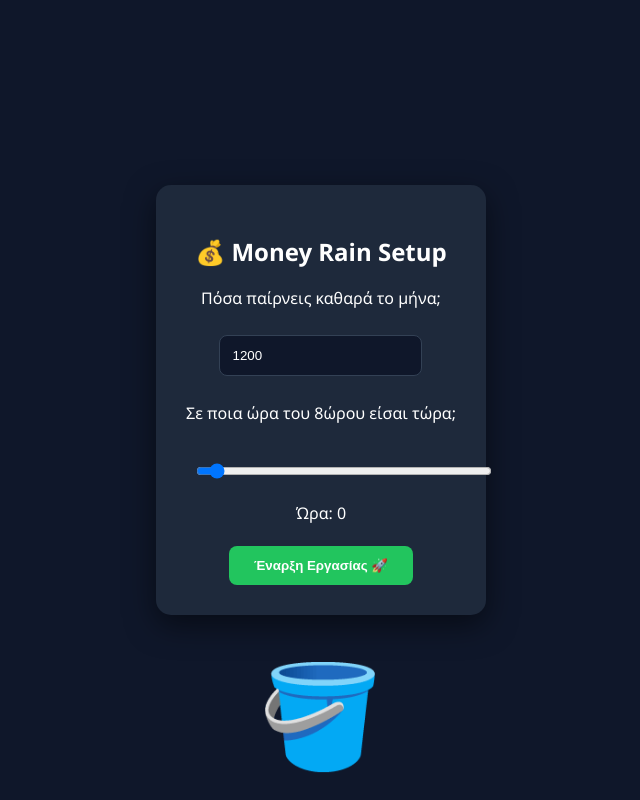
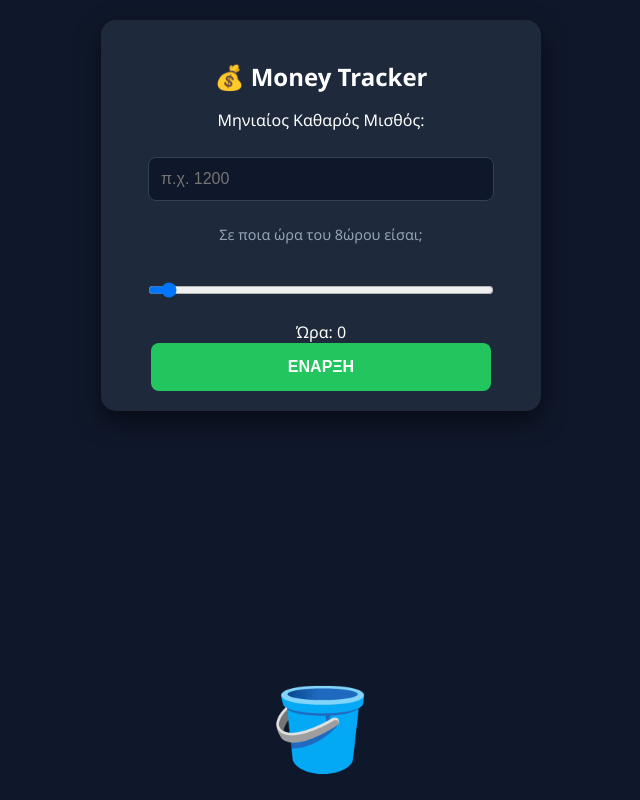
Before and after one commit to Panos997/The-Office-App, a Flask app: page / in a window 1280 px wide. Shown: the whole page, without its empty margins (319-959 px from the left). Run offline with Flask 3, Linux system fonts and the light colour scheme.

Commit message:
Update index.html

```diff
--- a/templates/index.html
+++ b/templates/index.html
@@ -1,104 +1,186 @@
 <!DOCTYPE html>
-<html>
+<html lang="el">
 <head>
-    <title>Money Workday Tracker</title>
+    <meta charset="UTF-8">
+    <meta name="viewport" content="width=device-width, initial-scale=1.0, maximum-scale=1.0, user-scalable=no">
+    <title>Money Bucket - The Office App</title>
     <style>
+        :root {
+            --bg-color: #0f172a;
+            --card-bg: #1e293b;
+            --success: #22c55e;
+            --accent: #fbbf24;
+        }
+
         body {
-            font-family: 'Segoe UI', sans-serif;
+            font-family: 'Segoe UI', Roboto, sans-serif;
             text-align: center;
-            background: #0f172a;
+            background: var(--bg-color);
             color: white;
             margin: 0;
             height: 100vh;
             overflow: hidden;
             display: flex;
             flex-direction: column;
-            justify-content: center;
         }
-        #setup-ui { z-index: 100; transition: opacity 0.5s; }
-        #work-ui { display: none; z-index: 100; padding: 20px; }
 
-        .card { background: #1e293b; padding: 30px; border-radius: 15px; box-shadow: 0 10px 30px rgba(0,0,0,0.5); display: inline-block; }
-        input, select { padding: 12px; border-radius: 8px; border: 1px solid #334155; background: #0f172a; color: white; margin: 10px; }
-        button { padding: 12px 25px; border-radius: 8px; border: none; background: #22c55e; color: white; cursor: pointer; font-weight: bold; }
+        /* Responsive Container */
+        .container {
+            padding: 20px;
+            z-index: 100;
+            width: 100%;
+            box-sizing: border-box;
+        }
 
-        /* Progress Bar */
-        .progress-container { width: 80%; background: #334155; height: 30px; border-radius: 15px; margin: 20px auto; overflow: hidden; position: relative; border: 2px solid #475569; }
-        #progress-bar { width: 0%; height: 100%; background: linear-gradient(90deg, #22c55e, #4ade80); transition: width 0.3s; }
-        #progress-text { position: absolute; width: 100%; top: 5px; font-weight: bold; color: white; text-shadow: 1px 1px 2px black; }
+        .card {
+            background: var(--card-bg);
+            padding: 20px;
+            border-radius: 15px;
+            box-shadow: 0 10px 25px rgba(0,0,0,0.5);
+            display: inline-block;
+            width: 90%;
+            max-width: 400px;
+        }
 
-        /* Bucket & Money */
-        #bucket { font-size: 100px; position: fixed; bottom: 20px; left: 50%; transform: translateX(-50%); z-index: 50; }
-        .money { position: absolute; font-size: 30px; z-index: 1; pointer-events: none; }
+        h2 { font-size: 1.5rem; margin-bottom: 10px; }
 
-        /* Fast Forward Slider */
-        .slider-box { margin-top: 20px; background: rgba(255,255,255,0.1); padding: 15px; border-radius: 10px; }
-        input[type=range] { width: 100%; cursor: pointer; }
+        input[type="number"], input[type="range"] {
+            width: 80%;
+            padding: 12px;
+            margin: 10px 0;
+            border-radius: 8px;
+            border: 1px solid #334155;
+            background: #0f172a;
+            color: white;
+            font-size: 16px; /* Prevent zoom on iOS */
+        }
+
+        button {
+            width: 85%;
+            padding: 15px;
+            border-radius: 8px;
+            border: none;
+            background: var(--success);
+            color: white;
+            font-weight: bold;
+            font-size: 1rem;
+            cursor: pointer;
+            touch-action: manipulation;
+        }
+
+        /* Progress Section */
+        #work-ui { display: none; width: 100%; }
+
+        .progress-container {
+            width: 85%;
+            background: #334155;
+            height: 25px;
+            border-radius: 12.5px;
+            margin: 15px auto;
+            overflow: hidden;
+            position: relative;
+        }
+
+        #progress-bar {
+            width: 0%;
+            height: 100%;
+            background: linear-gradient(90deg, #22c55e, #4ade80);
+            transition: width 0.4s ease;
+        }
+
+        #live-money { font-size: 2.5rem; color: var(--accent); margin: 10px 0; }
+
+        /* Bucket & Falling Money */
+        #bucket {
+            font-size: 80px;
+            position: fixed;
+            bottom: 20px;
+            left: 50%;
+            transform: translateX(-50%);
+            z-index: 50;
+            pointer-events: none;
+        }
+
+        .money {
+            position: absolute;
+            font-size: 30px;
+            z-index: 1;
+            pointer-events: none;
+            will-change: transform;
+        }
+
+        .slider-label { font-size: 0.9rem; color: #94a3b8; }
+
+        @media (max-width: 480px) {
+            #bucket { font-size: 60px; }
+            h2 { font-size: 1.2rem; }
+            #live-money { font-size: 2rem; }
+        }
     </style>
 </head>
 <body>
 
-    <div id="setup-ui">
+    <div class="container" id="setup-ui">
         <div class="card">
-            <h2>💰 Money Rain Setup</h2>
-            <p>Πόσα παίρνεις καθαρά το μήνα;</p>
-            <input type="number" id="salary" placeholder="π.χ. 1200" value="1200">
-            <br>
-            <p>Σε ποια ώρα του 8ώρου είσαι τώρα;</p>
+            <h2>💰 Money Tracker</h2>
+            <p>Μηνιαίος Καθαρός Μισθός:</p>
+            <input type="number" id="salary" placeholder="π.χ. 1200" pattern="\d*">
+
+            <p class="slider-label">Σε ποια ώρα του 8ώρου είσαι;</p>
             <input type="range" id="start-hour" min="0" max="8" step="0.5" value="0">
             <div id="hour-display">Ώρα: 0</div>
-            <br>
-            <button onclick="startApp()">Έναρξη Εργασίας 🚀</button>
+
+            <button onclick="startApp()">ΕΝΑΡΞΗ</button>
         </div>
     </div>
 
-    <div id="work-ui">
-        <h1 id="live-money">0.00€</h1>
+    <div class="container" id="work-ui">
+        <div id="live-money">0.00€</div>
         <div class="progress-container">
             <div id="progress-bar"></div>
-            <div id="progress-text">0%</div>
         </div>
-        <p id="stats-info"></p>
+        <div id="stats-info" style="font-size: 0.9rem; color: #94a3b8;"></div>
 
-        <div class="slider-box">
-            <label>Fast Forward (Άλλαξε την ώρα σου):</label><br>
+        <div style="margin-top: 20px;">
+            <p class="slider-label">Fast Forward / Διόρθωση ώρας:</p>
             <input type="range" id="live-hour-slider" min="0" max="8" step="0.01">
-            <div id="live-hour-text">Τρέχουσα ώρα: 0.00 / 8</div>
         </div>
-        <button onclick="location.reload()" style="background:#ef4444; margin-top:10px;">Reset</button>
+        <button onclick="location.reload()" style="background:#ef4444; margin-top:20px; width: auto; padding: 10px 20px;">Reset</button>
     </div>
 
     <div id="bucket">🪣</div>
 
     <script>
         let salary, dailyTarget, hourlyRate;
-        let currentSeconds = 0; // Συνολικά δευτερόλεπτα από την αρχή του 8ώρου
+        let currentSeconds = 0;
         const TOTAL_SECONDS = 8 * 3600;
         let rainInterval;
 
-        // Update display για το αρχικό slider
         document.getElementById('start-hour').oninput = function() {
             document.getElementById('hour-display').innerText = `Ώρα: ${this.value}`;
         };
 
         function startApp() {
             salary = parseFloat(document.getElementById('salary').value);
-            if(!salary) return alert("Βάλε μισθό!");
+            if(!salary || salary <= 0) return alert("Παρακαλώ βάλε το μισθό σου!");
 
-            // Υπολογισμοί
             dailyTarget = salary / 22;
             hourlyRate = dailyTarget / 8;
-
-            // Αρχικοποίηση χρόνου από το slider
             currentSeconds = parseFloat(document.getElementById('start-hour').value) * 3600;
 
-            // Switch UI
             document.getElementById('setup-ui').style.display = 'none';
             document.getElementById('work-ui').style.display = 'block';
-            document.getElementById('live-hour-slider').value = (currentSeconds / 3600);
 
-            // Start Logic
-            mainLoop();
+            updateUI();
+
+            // Κύριο loop (κάθε δευτερόλεπτο)
+            setInterval(() => {
+                if(currentSeconds < TOTAL_SECONDS) {
+                    currentSeconds += 1;
+                    updateUI();
+                }
+            }, 1000);
+
             startRain();
         }
 
@@ -107,48 +189,38 @@
             const earnedSoFar = (currentSeconds / 3600) * hourlyRate;
 
             document.getElementById('progress-bar').style.width = Math.min(progressPercent, 100) + '%';
-            document.getElementById('progress-text').innerText = progressPercent.toFixed(1) + '%';
             document.getElementById('live-money').innerText = earnedSoFar.toFixed(2) + '€';
-            document.getElementById('live-hour-text').innerText = `Τρέχουσα ώρα: ${(currentSeconds/3600).toFixed(2)} / 8`;
-            document.getElementById('stats-info').innerText = `Στόχος ημέρας: ${dailyTarget.toFixed(2)}€ | Ωριαίο: ${hourlyRate.toFixed(2)}€`;
+            document.getElementById('live-hour-slider').value = (currentSeconds / 3600);
+            document.getElementById('stats-info').innerText = `Στόχος: ${dailyTarget.toFixed(2)}€ | Ώρα: ${(currentSeconds/3600).toFixed(2)}/8`;
         }
 
-        // Το ρολόι που τρέχει κάθε δευτερόλεπτο
-        function mainLoop() {
-            setInterval(() => {
-                if(currentSeconds < TOTAL_SECONDS) {
-                    currentSeconds += 1; // Προσθέτουμε 1 δευτερόλεπτο
-                    updateUI();
-                    document.getElementById('live-hour-slider').value = (currentSeconds / 3600);
-                }
-            }, 1000);
-        }
-
-        // Slider Fast Forward
         document.getElementById('live-hour-slider').oninput = function() {
             currentSeconds = parseFloat(this.value) * 3600;
             updateUI();
         };
 
-        function startRain() {
-            // Η βροχή εξαρτάται από το μισθό - όσο πιο πολλά, τόσο πιο συχνά
-            const freq = Math.max(200, 3000 - (salary/2));
-            rainInterval = setInterval(createMoney, freq);
-        }
-
         function createMoney() {
             if(currentSeconds >= TOTAL_SECONDS) return;
+
             const el = document.createElement('div');
             el.className = 'money';
             el.innerText = ['💶', '💰', '💸', '🪙'][Math.floor(Math.random() * 4)];
-            el.style.left = Math.random() * 90 + 5 + 'vw';
+            el.style.left = Math.random() * 85 + 5 + 'vw';
             el.style.top = '-50px';
             document.body.appendChild(el);
 
-            el.animate([
-                { top: '-50px' },
-                { top: (window.innerHeight - 100) + 'px' }
-            ], { duration: 2000, easing: 'linear' }).onfinish = () => el.remove();
+            const anim = el.animate([
+                { transform: 'translateY(0)' },
+                { transform: `translateY(${window.innerHeight - 80}px)` }
+            ], { duration: 2500, easing: 'linear' });
+
+            anim.onfinish = () => el.remove();
+        }
+
+        function startRain() {
+            // Προσαρμογή ταχύτητας για να μην κολλάει το κινητό
+            const freq = Math.max(300, 2500 - (salary/3));
+            rainInterval = setInterval(createMoney, freq);
         }
     </script>
 </body>
```
